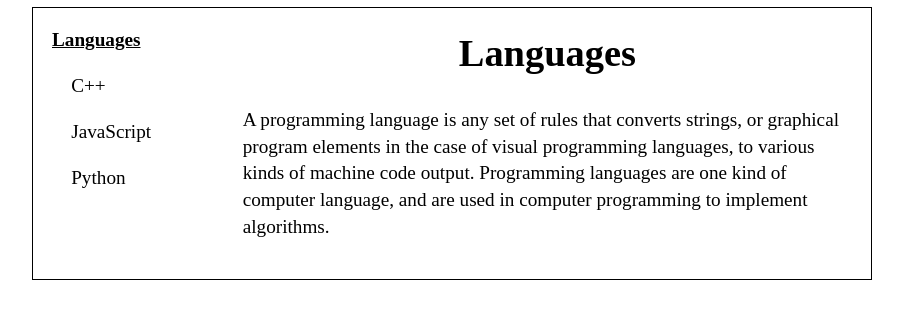
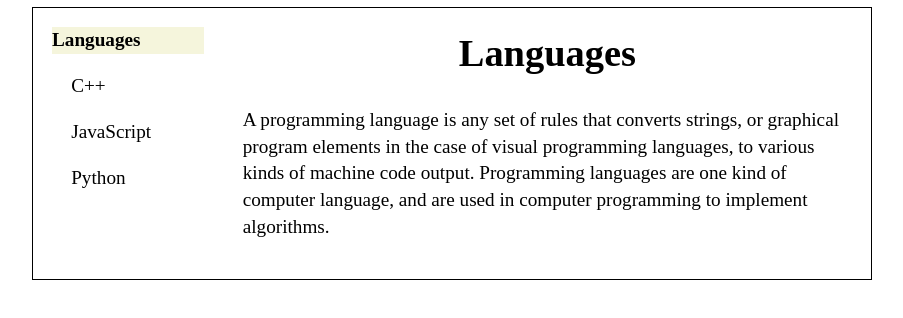
Before and after one commit to tasxatzial/history-API-demo, a plain HTML site: page src/index.html in a window 1280 px wide. In both pictures the pointer is over the link "Languages". Shown: the whole page, without its empty margins (188-1091 px from the left). Drawn offline with Linux system fonts and the light colour scheme.

Commit message:
change the bg color of links on hover, remove the underline

```diff
--- a/src/css/style.css
+++ b/src/css/style.css
@@ -22,7 +22,7 @@ a {
 }
 
 a:hover {
-    text-decoration: underline;
+    background-color: beige;
 }
 
 .nav-link-home {
```
